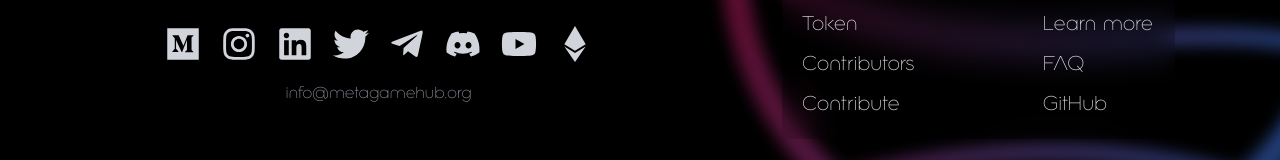
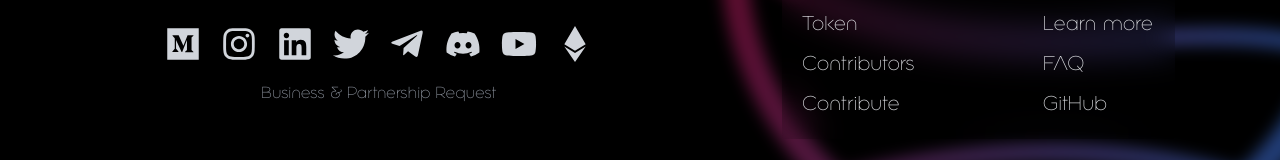
Before and after one commit to thehubdao/HUB-Website, a Next.js app: page /faq in a window 1280 px wide. Shown: the part 2773-2933 px from the top of the page. Built offline with nearby package versions, Linux system fonts and the light colour scheme.

Commit message:
minor updates

```diff
--- a/components/general/Footer.tsx
+++ b/components/general/Footer.tsx
@@ -82,7 +82,7 @@ const Footer = () => {
                     </a>
                 </div>
 
-                <a href="mailto:info@metagamehub.org" className="pt-3 text-gray-400 hover:text-pink-500 transition duration-200">info@metagamehub.org</a>
+                <a href="https://docs.metagamehub.io/our-ecosystem/business" target="_blank" className="pt-3 text-gray-400 hover:text-pink-500 transition duration-200">Business & Partnership Request</a>
 
             </div>
 
--- a/pages/treasury.tsx
+++ b/pages/treasury.tsx
@@ -185,8 +185,8 @@ const TreasuryPage: NextPage = ({ cryptoValues, landValues, nftValues }: any) =>
                             <CryptoCard name="ENS" clicked={showLands === "ENS"} value={totalENSValue} logo="/images/Assets/webp/ens.webp" onClick={() => handleClick("ENS")} />
                             <CryptoCard name="Uniswap V3" value={totalUniswapValue} logo="/images/Assets/uniswap-positions.svg" onClick={() => window.open("https://opensea.io/assets/0xc36442b4a4522e871399cd717abdd847ab11fe88/153816", "_blank")} />
                             <CryptoCard name="Drip Shades" value={totaldripShadesValue} logo="https://lh3.googleusercontent.com/GThBKtJoDNClfmSc_tFcLoz6otilERBlobIKZaAcysaOW7dmpp2n3REqEVuqTb0_Xo1QgU04-HWaH26VakSlSBjsox5WYf8EndA5wPk=s0" onClick={() => window.open("https://opensea.io/assets/matic/0x897243a54b03b46a17b55d5609465e9719a6ffa0/210624583337114373395836055367340864637790190801098222508621955082", "_blank")} />
-                            <CryptoCard name="Wow Pixies" value={totalwowPixiesValue} logo="/images/Logos/wow-pixies.jpg" onClick={() => handleClick("wowPixies")} />
-                            <CryptoCard name="Exclusible Penthouses" value={totalexclusibleValue} logo="/images/Logos/exclusible-logo.jpg" onClick={() => handleClick("Exclusible")} />
+                            <CryptoCard name="Wow Pixies" clicked={showLands === "Wow Pixies"} value={totalwowPixiesValue} logo="/images/Logos/wow-pixies.jpg" onClick={() => handleClick("wowPixies")} />
+                            <CryptoCard name="Exclusible Penthouses" clicked={showLands === "Exclusible Penthouses"} value={totalexclusibleValue} logo="/images/Logos/exclusible-logo.jpg" onClick={() => handleClick("Exclusible")} />
                         </div>
                     </div>
 
```
